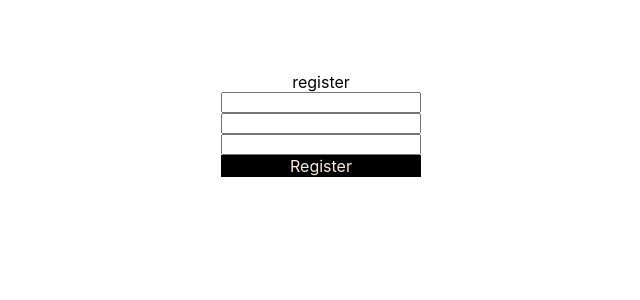
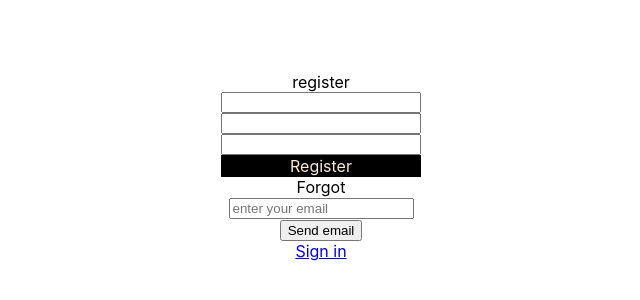
Before and after one commit to lavana555/ignat, a React (Create React App) app: page / in a window 1280 px wide. Shown: the part 328-628 px from the top of the page, without its empty margins (319-959 px from the left). Built offline with nearby package versions, Linux system fonts and the light colour scheme.

Commit message:
Удалил_ папку_ .idea_ из_ репозитория

```diff
--- a/src/App.tsx
+++ b/src/App.tsx
@@ -7,7 +7,7 @@ function App() {
   return (
     <div className="App">
     <Registration />
-    {/*<RecoveryPassContainer/>*/}
+    <RecoveryPassContainer/>
     </div>
   );
 }
```
Also changed, not shown: 1 other file (tests, documents, lock files or other folders).
